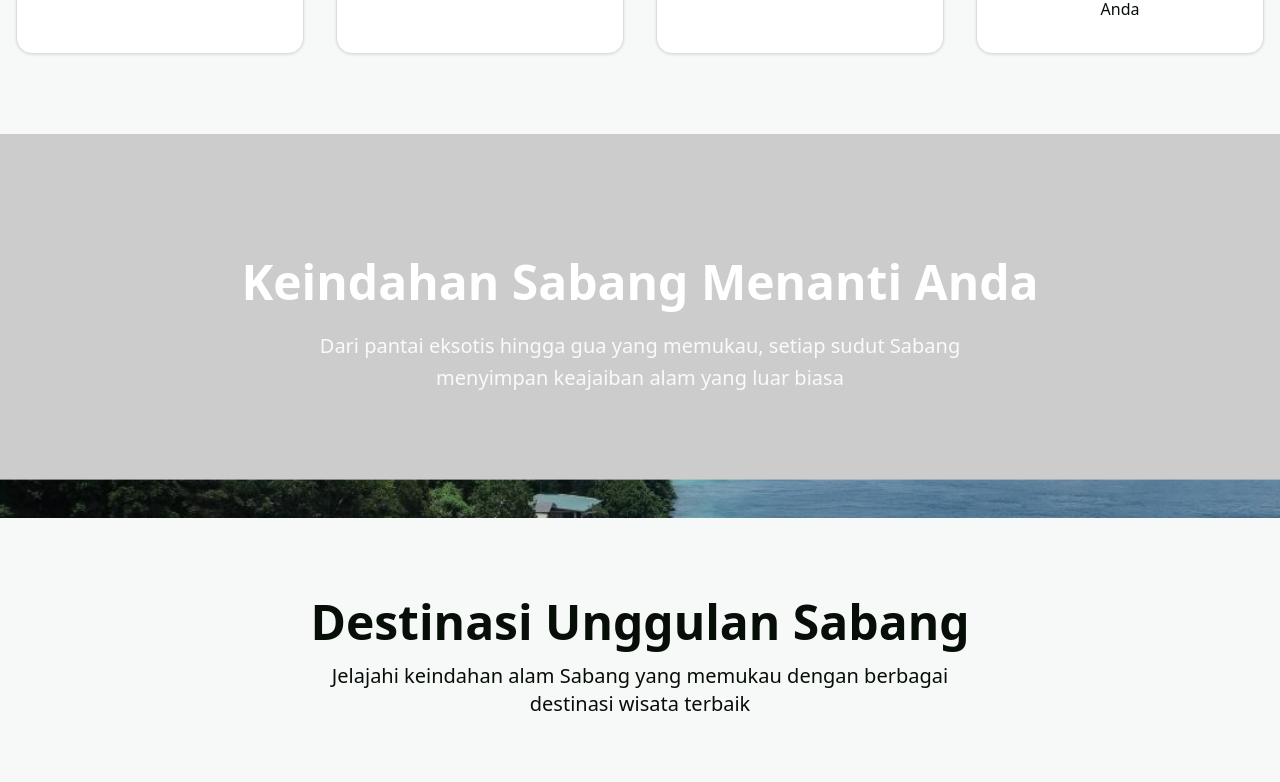
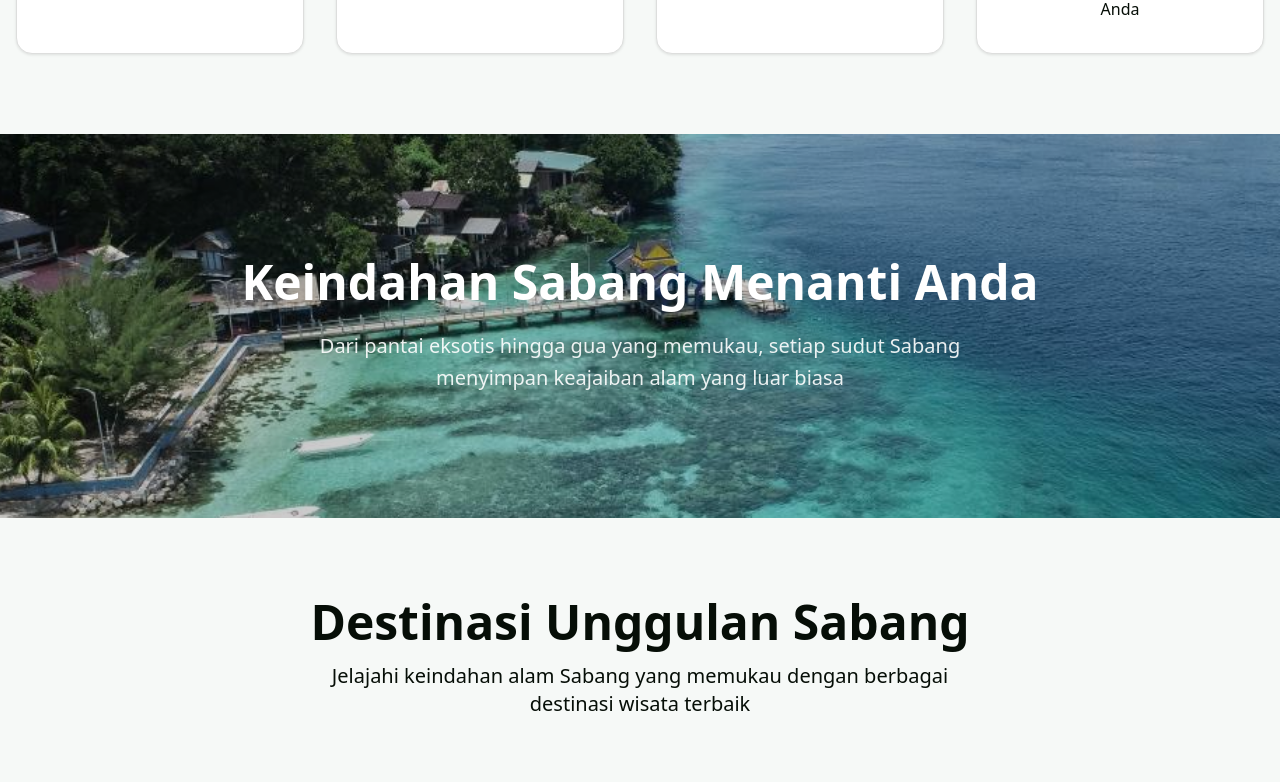
Before and after one commit to dianislami/SabangKarsa, a React (Vite) app: page / in a window 1280 px wide. Shown: the part 1540-2322 px from the top of the page. Built offline with nearby package versions, Linux system fonts and the light colour scheme.

Commit message:
fix: parallax effect

```diff
--- a/src/components/ui/parallax-image-section.tsx
+++ b/src/components/ui/parallax-image-section.tsx
@@ -2,7 +2,7 @@ import { motion, useScroll, useTransform } from "framer-motion"
 
 export function ParallaxImageSection() {
   const { scrollYProgress } = useScroll()
-  const backgroundY = useTransform(scrollYProgress, [0, 1], ["0%", "100%"])
+  const backgroundY = useTransform(scrollYProgress, [0, 1], ["-20%", "20%"])
 
   return (
     <section className="relative h-96 overflow-hidden">
@@ -11,7 +11,7 @@ export function ParallaxImageSection() {
         style={{
           backgroundImage: `url('/src/assets/destinasi/pantaiiboih.jpg')`,
           y: backgroundY,
-          scale: 1.2
+          scale: 1.4
         }}
       />
       <div className="absolute inset-0 bg-black/20"></div>
```
